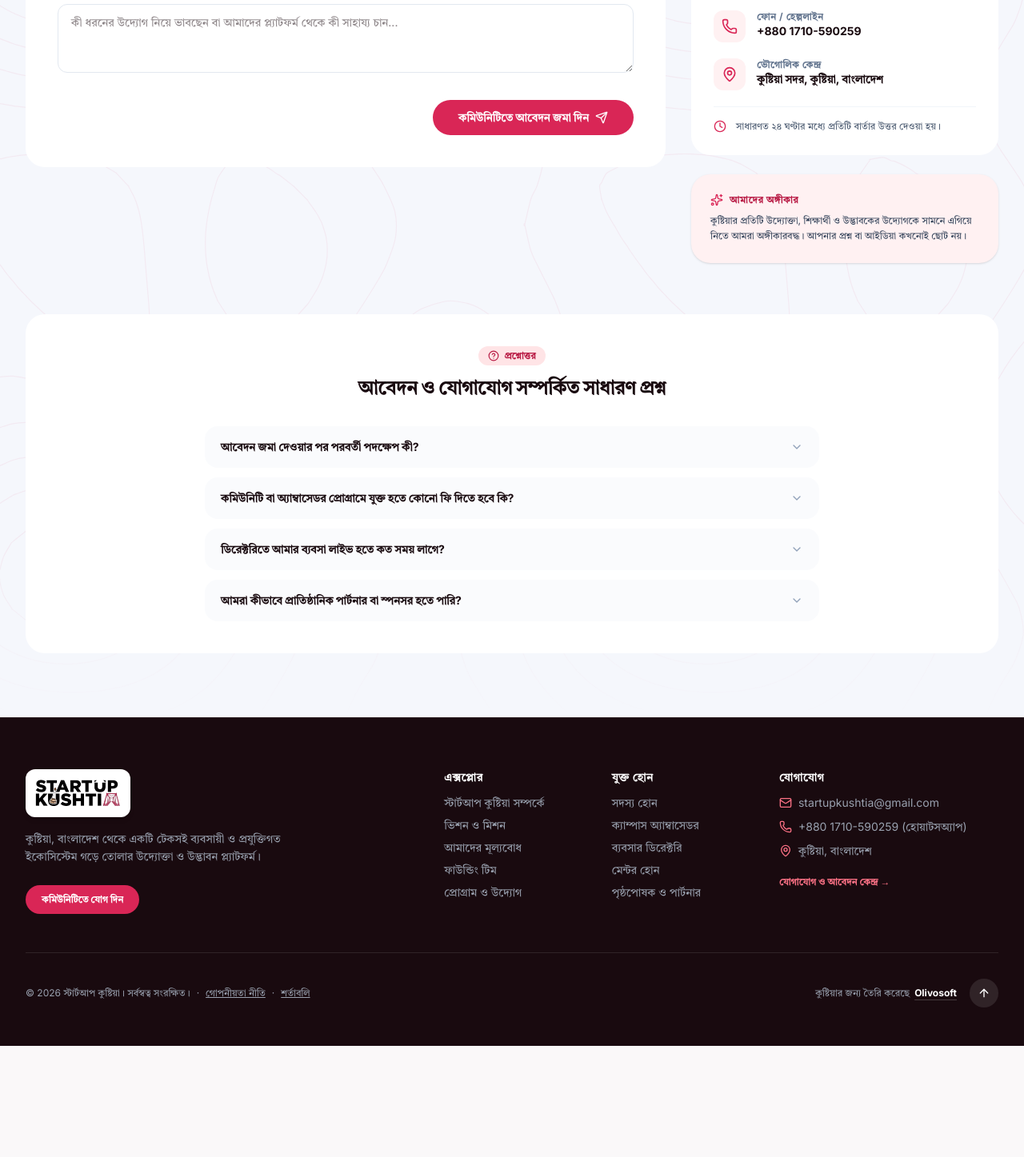
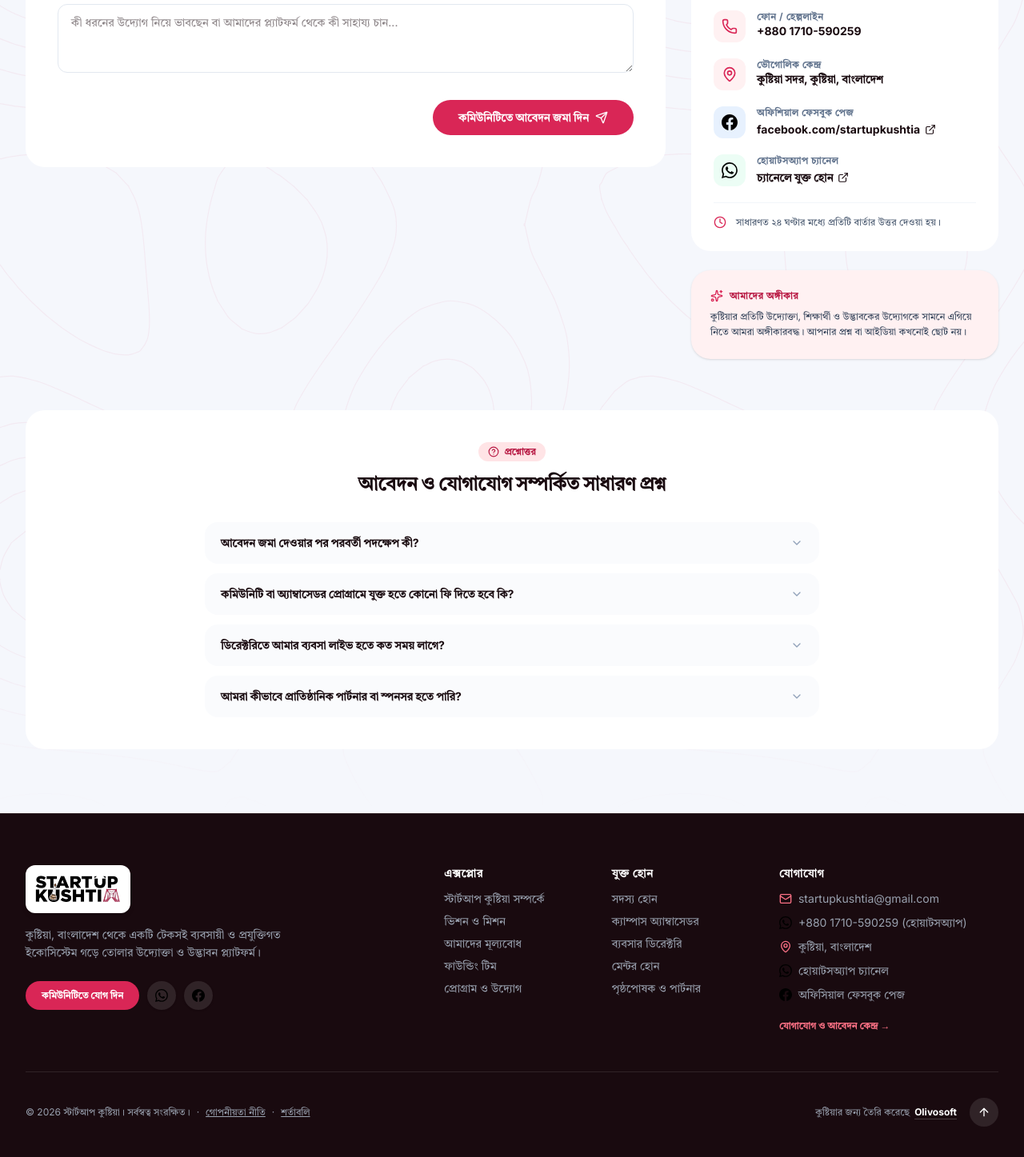
Before and after one commit to mehedienf/startupkustia-website, a Next.js app: page /contact in a window 1280 px wide. Shown: the part 887-2334 px from the top of the page at 80% size. Before the commit the page ends 2195 px from the top, so only its background shows below. Built offline with nearby package versions, Linux system fonts and the light colour scheme.

Commit message:
feat: integrate WhatsApp and Facebook components across the site with updated links

```diff
--- a/package.json
+++ b/package.json
@@ -12,6 +12,7 @@
     "lucide-react": "^1.55.0",
     "next": "16.4.0",
     "react": "19.3.0",
+    "react-bootstrap-icons": "^1.11.6",
     "react-dom": "19.3.0"
   },
   "devDependencies": {
--- a/src/components/ContactModal.tsx
+++ b/src/components/ContactModal.tsx
@@ -2,8 +2,9 @@
 
 import { useLanguage } from "@/context/LanguageContext";
 import { SITE_CONFIG } from "@/data/content";
-import { CheckCircle, Mail, Phone, Send, X } from "lucide-react";
+import { CheckCircle, Mail, Send, X } from "lucide-react";
 import React, { useState } from "react";
+import { Whatsapp } from "react-bootstrap-icons";
 
 interface ContactModalProps {
   isOpen: boolean;
@@ -101,7 +102,7 @@ export default function ContactModal({ isOpen, onClose }: ContactModalProps) {
                   rel="noopener noreferrer"
                   className="flex items-center gap-2 hover:text-brand transition-colors"
                 >
-                  <Phone className="w-4 h-4 text-brand" />
+                  <Whatsapp className="w-4 h-4 text-brand" />
                   <span>{SITE_CONFIG.whatsapp} (WhatsApp)</span>
                 </a>
               </div>
--- a/src/components/Footer.tsx
+++ b/src/components/Footer.tsx
@@ -2,9 +2,10 @@
 
 import { useLanguage } from "@/context/LanguageContext";
 import { SITE_CONFIG } from "@/data/content";
-import { ArrowUp, Mail, MapPin, Phone } from "lucide-react";
+import { ArrowUp, Mail, MapPin } from "lucide-react";
 import Image from "next/image";
 import Link from "next/link";
+import { Facebook, Whatsapp } from "react-bootstrap-icons";
 
 interface FooterProps {
   onOpenPolicy: (type: "privacy" | "terms") => void;
@@ -42,13 +43,33 @@ export default function Footer({ onOpenPolicy }: FooterProps) {
                 : "An entrepreneurship and innovation platform fostering a sustainable business ecosystem from Kushtia, Bangladesh."}
             </p>
 
-            <div className="pt-2">
+            <div className="pt-2 flex flex-wrap items-center gap-2.5">
               <Link
                 href="/contact?tab=community"
                 className="inline-block px-5 py-2.5 rounded-full bg-brand hover:bg-brand-hover text-white font-bold text-xs btn-hard"
               >
                 {isBn ? "কমিউনিটিতে যোগ দিন" : "Join Community"}
               </Link>
+              <a
+                href={SITE_CONFIG.whatsappChannelUrl}
+                target="_blank"
+                rel="noopener noreferrer"
+                className="p-2.5 rounded-full bg-white/10 hover:bg-emerald-600 text-white transition-all shadow-sm flex items-center justify-center"
+                title={isBn ? "হোয়াটসঅ্যাপ চ্যানেল" : "WhatsApp Channel"}
+                aria-label="WhatsApp Channel"
+              >
+                <Whatsapp className="w-4 h-4" />
+              </a>
+              <a
+                href={SITE_CONFIG.facebookUrl}
+                target="_blank"
+                rel="noopener noreferrer"
+                className="p-2.5 rounded-full bg-white/10 hover:bg-[#1877F2] text-white transition-all shadow-sm flex items-center justify-center"
+                title={isBn ? "ফেসবুক পেজ" : "Facebook Page"}
+                aria-label="Facebook Page"
+              >
+                <Facebook className="w-4 h-4" />
+              </a>
             </div>
           </div>
 
@@ -166,7 +187,7 @@ export default function Footer({ onOpenPolicy }: FooterProps) {
                 </a>
               </li>
               <li className="flex items-center gap-2">
-                <Phone className="w-4 h-4 text-brand-accent-light shrink-0" />
+                <Whatsapp className="w-4 h-4 text-brand-accent-light shrink-0" />
                 <a
                   href={SITE_CONFIG.whatsappUrl}
                   target="_blank"
@@ -181,6 +202,28 @@ export default function Footer({ onOpenPolicy }: FooterProps) {
                 <span>
                   {isBn ? "কুষ্টিয়া, বাংলাদেশ" : "Kushtia, Bangladesh"}
                 </span>
+              </li>
+              <li className="flex items-center gap-2">
+                <Whatsapp className="w-4 h-4 text-brand-accent-light shrink-0" />
+                <a
+                  href={SITE_CONFIG.whatsappChannelUrl}
+                  target="_blank"
+                  rel="noopener noreferrer"
+                  className="hover:text-white transition-colors"
+                >
+                  {isBn ? "হোয়াটসঅ্যাপ চ্যানেল" : "WhatsApp Channel"}
+                </a>
+              </li>
+              <li className="flex items-center gap-2">
+                <Facebook className="w-4 h-4 text-brand-accent-light shrink-0" />
+                <a
+                  href={SITE_CONFIG.facebookUrl}
+                  target="_blank"
+                  rel="noopener noreferrer"
+                  className="hover:text-white transition-colors"
+                >
+                  {isBn ? "অফিসিয়াল ফেসবুক পেজ" : "Official Facebook Page"}
+                </a>
               </li>
               <li className="pt-2">
                 <Link
--- a/src/components/Header.tsx
+++ b/src/components/Header.tsx
@@ -2,10 +2,11 @@
 
 import { useLanguage } from "@/context/LanguageContext";
 import { SITE_CONFIG } from "@/data/content";
-import { ArrowUpRight, Menu, MessageCircle, X } from "lucide-react";
+import { ArrowUpRight, Menu, X } from "lucide-react";
 import Image from "next/image";
 import Link from "next/link";
 import { useEffect, useRef, useState } from "react";
+import { Whatsapp } from "react-bootstrap-icons";
 
 interface HeaderProps {
   onOpenJoin?: () => void;
@@ -91,7 +92,7 @@ export default function Header({ onOpenJoin }: HeaderProps) {
                 rel="noopener noreferrer"
                 className="flex items-center gap-1.5 text-brand-accent-light hover:text-white transition-colors text-xs font-medium"
               >
-                <MessageCircle className="w-3.5 h-3.5" />
+                <Whatsapp className="w-3.5 h-3.5" />
                 <span>{isBn ? "হোয়াটসঅ্যাপে যোগাযোগ" : "WhatsApp Us"}</span>
               </a>
             </div>
--- a/src/components/contact/CommunityTab.tsx
+++ b/src/components/contact/CommunityTab.tsx
@@ -1,8 +1,9 @@
 "use client";
 
 import { SITE_CONFIG } from "@/data/content";
-import { CheckCircle, MessageCircle, Send, Users } from "lucide-react";
+import { CheckCircle, Send, Users } from "lucide-react";
 import React, { useState } from "react";
+import { Whatsapp } from "react-bootstrap-icons";
 
 interface CommunityTabProps {
   isBn: boolean;
@@ -83,14 +84,14 @@ export default function CommunityTab({ isBn }: CommunityTabProps) {
               {isBn ? "অন্য আবেদন করুন" : "Submit Another"}
             </button>
             <a
-              href={SITE_CONFIG.whatsappUrl}
+              href={SITE_CONFIG.whatsappChannelUrl}
               target="_blank"
               rel="noopener noreferrer"
-              className="px-6 py-2.5 rounded-full bg-brand hover:bg-brand-hover text-white font-bold text-xs btn-hard flex items-center gap-2"
+              className="px-6 py-2.5 rounded-full bg-emerald-600 hover:bg-emerald-700 text-white font-bold text-xs btn-hard flex items-center gap-2"
             >
-              <MessageCircle className="w-4 h-4" />
+              <Whatsapp className="w-4 h-4" />
               <span>
-                {isBn ? "হোয়াটসঅ্যাপে চ্যাট করুন" : "Chat on WhatsApp"}
+                {isBn ? "WhatsApp চ্যানেলে যুক্ত হোন" : "Join WhatsApp Channel"}
               </span>
             </a>
           </div>
--- a/src/components/contact/ContactSidebar.tsx
+++ b/src/components/contact/ContactSidebar.tsx
@@ -6,10 +6,10 @@ import {
   ExternalLink,
   Mail,
   MapPin,
-  MessageCircle,
   Phone,
   Sparkles,
 } from "lucide-react";
+import { Facebook, Whatsapp } from "react-bootstrap-icons";
 
 interface ContactSidebarProps {
   isBn: boolean;
@@ -22,7 +22,7 @@ export default function ContactSidebar({ isBn }: ContactSidebarProps) {
       <div className="bg-dark text-white rounded-3xl p-6 sm:p-7 shadow-sm">
         <div className="flex items-center justify-between mb-4">
           <div className="w-12 h-12 rounded-2xl bg-white/10 flex items-center justify-center text-brand-accent-light">
-            <MessageCircle className="w-6 h-6" />
+            <Whatsapp className="w-6 h-6" />
           </div>
           <span className="flex items-center gap-1.5 px-3 py-1 rounded-full bg-brand-accent-light/15 text-brand-accent-light text-xs font-bold">
             <span className="w-2 h-2 rounded-full bg-brand-accent-light animate-pulse"></span>
@@ -50,7 +50,7 @@ export default function ContactSidebar({ isBn }: ContactSidebarProps) {
           rel="noopener noreferrer"
           className="w-full py-3 px-4 rounded-full bg-brand hover:bg-brand-hover text-white font-bold text-xs btn-hard flex items-center justify-center gap-2 transition-all"
         >
-          <MessageCircle className="w-4 h-4" />
+          <Whatsapp className="w-4 h-4" />
           <span>
             {isBn ? "হোয়াটসঅ্যাপে চ্যাট করুন" : "Start WhatsApp Chat"}
           </span>
@@ -114,6 +114,48 @@ export default function ContactSidebar({ isBn }: ContactSidebarProps) {
           </div>
         </div>
 
+        {/* Facebook Page Item */}
+        <div className="flex items-start gap-3.5">
+          <div className="w-10 h-10 rounded-xl bg-[#1877F2]/10 text-[#1877F2] flex items-center justify-center shrink-0">
+            <Facebook className="w-5 h-5" />
+          </div>
+          <div className="min-w-0">
+            <div className="text-xs font-bold text-slate-500 uppercase tracking-wider">
+              {isBn ? "অফিশিয়াল ফেসবুক পেজ" : "Official Facebook Page"}
+            </div>
+            <a
+              href={SITE_CONFIG.facebookUrl}
+              target="_blank"
+              rel="noopener noreferrer"
+              className="text-sm font-bold text-heading hover:text-brand transition-colors inline-flex items-center gap-1.5"
+            >
+              <span>facebook.com/startupkushtia</span>
+              <ExternalLink className="w-3.5 h-3.5" />
+            </a>
+          </div>
+        </div>
+
+        {/* WhatsApp Channel Item */}
+        <div className="flex items-start gap-3.5">
+          <div className="w-10 h-10 rounded-xl bg-emerald-50 text-emerald-600 flex items-center justify-center shrink-0">
+            <Whatsapp className="w-5 h-5" />
+          </div>
+          <div className="min-w-0">
+            <div className="text-xs font-bold text-slate-500 uppercase tracking-wider">
+              {isBn ? "হোয়াটসঅ্যাপ চ্যানেল" : "WhatsApp Channel"}
+            </div>
+            <a
+              href={SITE_CONFIG.whatsappChannelUrl}
+              target="_blank"
+              rel="noopener noreferrer"
+              className="text-sm font-bold text-heading hover:text-brand transition-colors inline-flex items-center gap-1.5"
+            >
+              <span>{isBn ? "চ্যানেলে যুক্ত হোন" : "Join Channel"}</span>
+              <ExternalLink className="w-3.5 h-3.5" />
+            </a>
+          </div>
+        </div>
+
         {/* Response Guarantee */}
         <div className="pt-4 border-t border-slate-100 flex items-center gap-3 text-xs text-slate-600">
           <Clock className="w-4 h-4 text-brand shrink-0" />
--- a/src/data/content.ts
+++ b/src/data/content.ts
@@ -27,6 +27,9 @@ export const SITE_CONFIG = {
   email: "startupkushtia@gmail.com",
   whatsapp: "+880 1710-590259",
   whatsappUrl: "https://wa.me/8801710590259",
+  whatsappChannelUrl:
+    "https://chat.whatsapp.com/CA9Exy8MAMm4n7SNnSKsdm?s=cl&p=a&mlu=4&ilr=4",
+  facebookUrl: "https://facebook.com/startupkushtia",
 };
 
 export const AUDIENCE_ITEMS: AudienceItem[] = [
```
Also changed, not shown: src/components/WelcomeSplash.tsx (+5 -16 lines), 1 other file (tests, documents, lock files or other folders).
